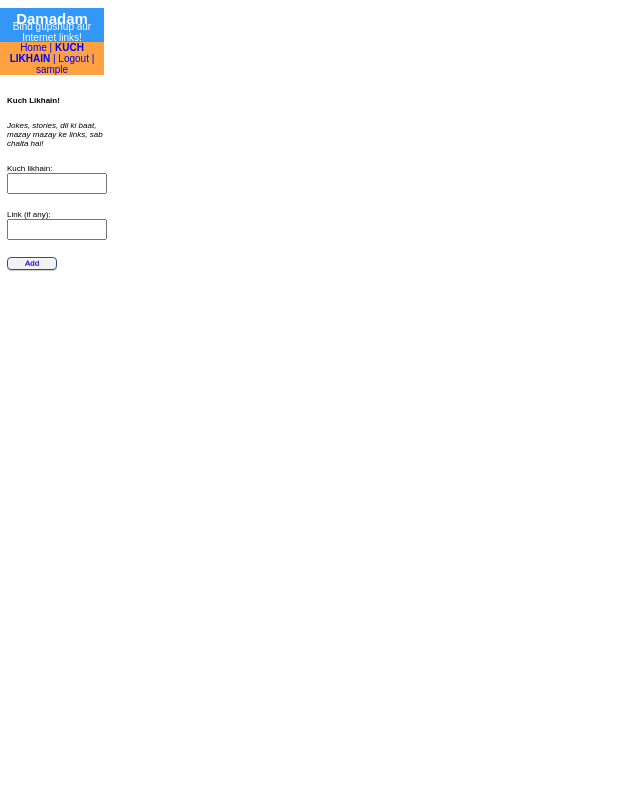
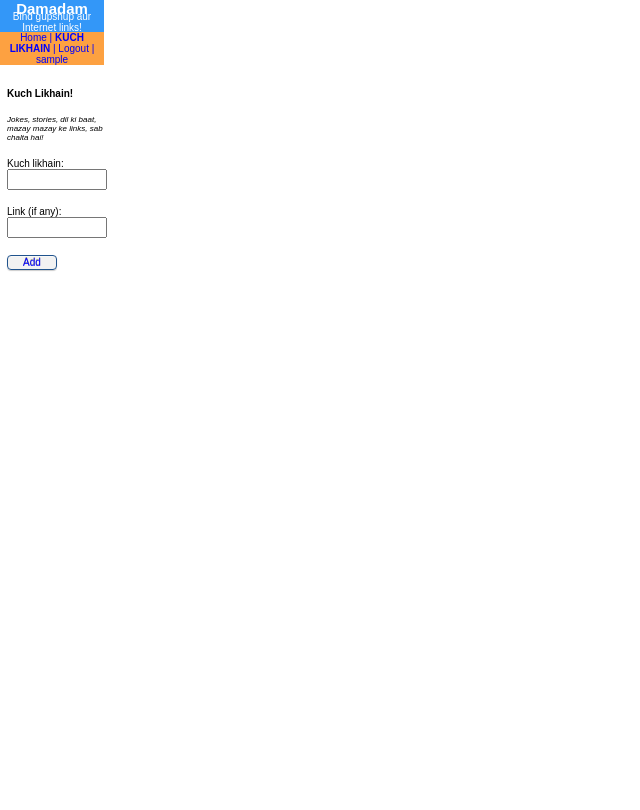
Before and after one commit to Erict19/unconnectedreddit, a Django app: page /link/create/ in a window 1280 px wide. Shown: the whole page, without its empty margins (0-640 px from the left). Before the commit the page ends 271 px from the top, so only its background shows below. Run offline with Django 3.2, Linux system fonts and the light colour scheme; the visitor is signed in with stand-in values (Sample User, id 1); parts of the project's set-up code (start-up, migrations or seed data) failed here and were passed over.

Commit message:
some tweaks

```diff
--- a/unconnectedreddit/static/css/main.css
+++ b/unconnectedreddit/static/css/main.css
@@ -50,20 +50,20 @@ h1, h2, h3, h4, h6 {
 }
 
 h2 {
-    font-size: 8px;
+    font-size: 10px;
 }
 
 a {
 
     color: #00399C;
     text-decoration: none;
-    font-size: 8px;
+    font-size: 10px;
 }
 
 h2 a {
     background: transparent;
     color: #FF0031;
-    font-size: 8px;
+    font-size: 10px;
 }
 
 
@@ -80,8 +80,7 @@ button, input[type="button"], input[type="reset"], input[type="submit"]
     -moz-box-shadow: inset 0 1px 0 rgba(255, 255, 255, 0.4), 0 1px 1px rgba(0, 0, 0, 0.2);
     box-shadow: inset 0 1px 0 rgba(255, 255, 255, 0.4), 0 1px 1px rgba(0, 0, 0, 0.2);
     color:blue;
-
-    font-size:8px;
+    font-size:10px;
 
 }
 
@@ -125,14 +124,14 @@ textarea, input{
     float: left;
     text-align:left;
     margin-right: 1%;
-    font-size: 8px;
+    font-size: 10px;
 
 
 }
 
 .link {
 
-    font-size: 8px;
+    font-size: 10px;
     color: orange;
 }
 
@@ -217,7 +216,7 @@ h1 {
 }
 h3 {
 font: sans-serif;
-font-size: 8px;
+font-size: 10px;
 color:black;
 
 
@@ -362,6 +361,7 @@ html{
     width: 100px;
     font-family: arial;
     margin-left: 0px;
+    margin-top:-10px;
 
 }
 
```
